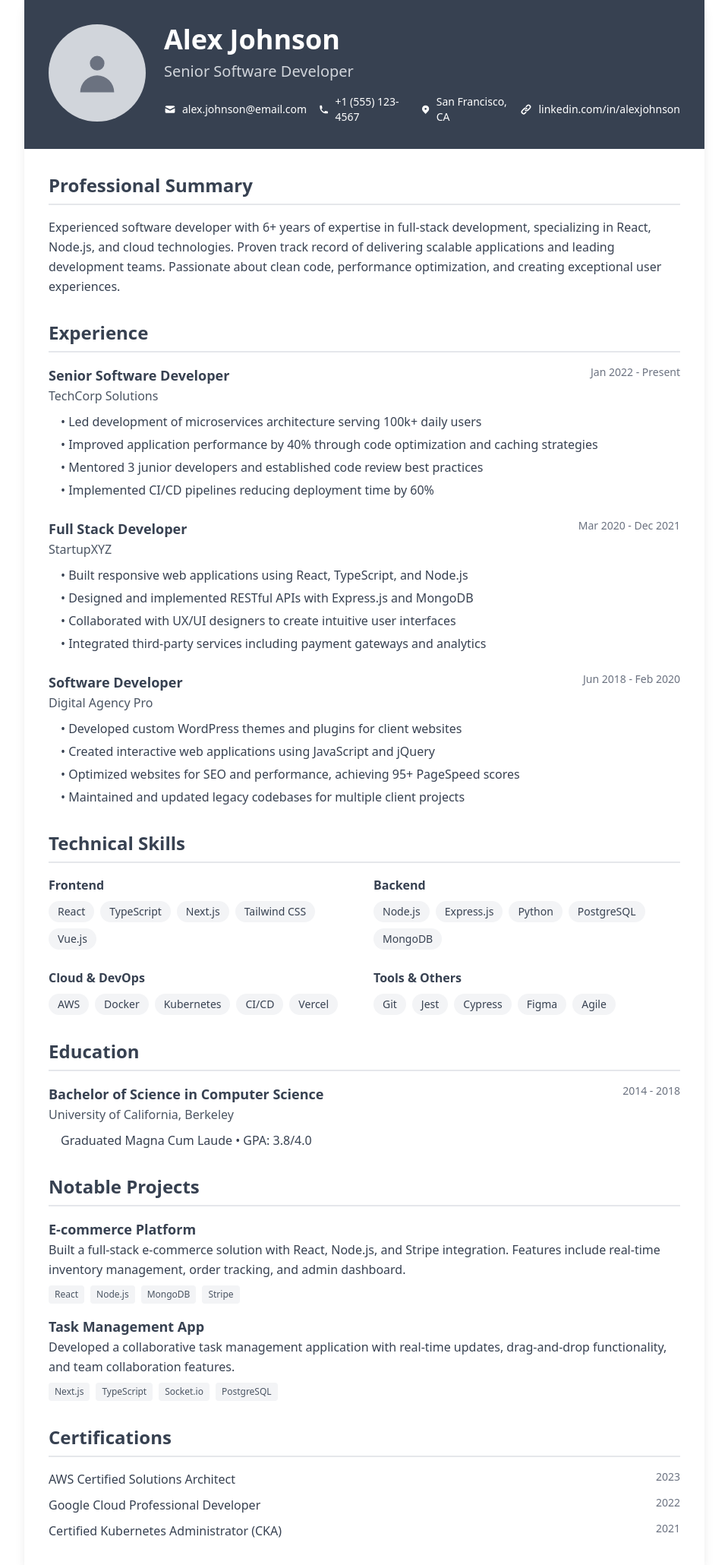
After one commit to Kitasio/resume-improver, a FastAPI app: template app/templates/resumes/2.html in a window 1280 px wide. The commit adds this page. Shown: the whole page at 76% size, without its empty margins (160-1119 px from the left). Run offline with FastAPI, Linux system fonts and the light colour scheme; the template is opened without the code that fills it, so the values that code supplies are empty; some libraries are stand-ins or nearby versions.

Commit message:
Add html templates

```diff
--- a/app/main.py
+++ b/app/main.py
@@ -27,7 +27,7 @@ class UserContext(BaseModel):
 cache: dict[str, UserContext] = {}
 
 # Time (in seconds) before cleanup
-CONTEXT_LIFETIME = 600
+CONTEXT_LIFETIME = 1200
 
 
 async def expire_context(ctx_id: str, delay: int):
@@ -39,6 +39,31 @@ async def expire_context(ctx_id: str, delay: int):
 @app.get("/", response_class=HTMLResponse)
 def root(request: Request):
     return templates.TemplateResponse(request=request, name="pages/home.html")
+
+
+@app.get("/pdf-templates/{id}")
+def pdf_template(request: Request, id: str):
+    template = cv_templates.env.get_template(f"{id}.html")
+    rendered_html = template.render(request=request)
+    pdf_io = BytesIO()
+    HTML(string=rendered_html).write_pdf(pdf_io)
+    pdf_io.seek(0)
+
+    return StreamingResponse(
+        pdf_io,
+        media_type="application/pdf",
+        headers={"Content-Disposition": "inline; filename=cv.pdf"},
+    )
+
+
+@app.get("/html-templates/{id}", response_class=HTMLResponse)
+def html_template(request: Request, id: str):
+    return templates.TemplateResponse(request=request, name=f"resumes/{id}.html")
+
+
+@app.get("/html-templates/{id}/compilations", response_class=HTMLResponse)
+def compile_html_template(request: Request, id: str):
+    pass
 
 
 @app.post("/resume-improvements", response_class=HTMLResponse)
--- /dev/null
+++ b/app/templates/resumes/2.html
@@ -0,0 +1,261 @@
+<!DOCTYPE html>
+<html lang="en">
+<head>
+    <meta charset="UTF-8">
+    <meta name="viewport" content="width=device-width, initial-scale=1.0">
+    <title>Alex Johnson - Software Developer</title>
+    <script src="https://cdn.tailwindcss.com"></script>
+    <script>
+        tailwind.config = {
+            theme: {
+                extend: {
+                    colors: {
+                        'cv-gray': '#374151',
+                        'cv-light': '#f9fafb',
+                    }
+                }
+            }
+        }
+    </script>
+</head>
+<body class="bg-white text-gray-800 font-sans leading-relaxed">
+    <div class="max-w-4xl mx-auto bg-white shadow-lg">
+        <!-- Header Section -->
+        <header class="bg-cv-gray text-white p-8">
+            <div class="flex flex-col md:flex-row items-center md:items-start gap-6">
+                <!-- Photo Placeholder -->
+                <div class="flex-shrink-0">
+                    <div class="w-32 h-32 bg-gray-300 rounded-full flex items-center justify-center">
+                        <svg class="w-16 h-16 text-gray-500" fill="currentColor" viewBox="0 0 20 20">
+                            <path fill-rule="evenodd" d="M10 9a3 3 0 100-6 3 3 0 000 6zm-7 9a7 7 0 1114 0H3z" clip-rule="evenodd"></path>
+                        </svg>
+                    </div>
+                </div>
+
+                <!-- Personal Info -->
+                <div class="text-center md:text-left flex-grow">
+                    <h1 class="text-3xl md:text-4xl font-bold mb-2">Alex Johnson</h1>
+                    <h2 class="text-xl text-gray-300 mb-4">Senior Software Developer</h2>
+
+                    <div class="flex flex-col md:flex-row gap-4 text-sm">
+                        <div class="flex items-center justify-center md:justify-start gap-2">
+                            <svg class="w-4 h-4" fill="currentColor" viewBox="0 0 20 20">
+                                <path d="M2.003 5.884L10 9.882l7.997-3.998A2 2 0 0016 4H4a2 2 0 00-1.997 1.884z"></path>
+                                <path d="M18 8.118l-8 4-8-4V14a2 2 0 002 2h12a2 2 0 002-2V8.118z"></path>
+                            </svg>
+                            <span>alex.johnson@email.com</span>
+                        </div>
+                        <div class="flex items-center justify-center md:justify-start gap-2">
+                            <svg class="w-4 h-4" fill="currentColor" viewBox="0 0 20 20">
+                                <path d="M2 3a1 1 0 011-1h2.153a1 1 0 01.986.836l.74 4.435a1 1 0 01-.54 1.06l-1.548.773a11.037 11.037 0 006.105 6.105l.774-1.548a1 1 0 011.059-.54l4.435.74a1 1 0 01.836.986V17a1 1 0 01-1 1h-2C7.82 18 2 12.18 2 5V3z"></path>
+                            </svg>
+                            <span>+1 (555) 123-4567</span>
+                        </div>
+                        <div class="flex items-center justify-center md:justify-start gap-2">
+                            <svg class="w-4 h-4" fill="currentColor" viewBox="0 0 20 20">
+                                <path fill-rule="evenodd" d="M5.05 4.05a7 7 0 119.9 9.9L10 18.9l-4.95-4.95a7 7 0 010-9.9zM10 11a2 2 0 100-4 2 2 0 000 4z" clip-rule="evenodd"></path>
+                            </svg>
+                            <span>San Francisco, CA</span>
+                        </div>
+                        <div class="flex items-center justify-center md:justify-start gap-2">
+                            <svg class="w-4 h-4" fill="currentColor" viewBox="0 0 20 20">
+                                <path fill-rule="evenodd" d="M12.586 4.586a2 2 0 112.828 2.828l-3 3a2 2 0 01-2.828 0 1 1 0 00-1.414 1.414 4 4 0 005.656 0l3-3a4 4 0 00-5.656-5.656l-1.5 1.5a1 1 0 101.414 1.414l1.5-1.5zm-5 5a2 2 0 012.828 0 1 1 0 101.414-1.414 4 4 0 00-5.656 0l-3 3a4 4 0 105.656 5.656l1.5-1.5a1 1 0 10-1.414-1.414l-1.5 1.5a2 2 0 11-2.828-2.828l3-3z" clip-rule="evenodd"></path>
+                            </svg>
+                            <span>linkedin.com/in/alexjohnson</span>
+                        </div>
+                    </div>
+                </div>
+            </div>
+        </header>
+
+        <div class="p-8">
+            <!-- Professional Summary -->
+            <section class="mb-8">
+                <h3 class="text-2xl font-bold text-cv-gray mb-4 border-b-2 border-gray-200 pb-2">Professional Summary</h3>
+                <p class="text-gray-700 leading-relaxed">
+                    Experienced software developer with 6+ years of expertise in full-stack development, specializing in React, Node.js, and cloud technologies.
+                    Proven track record of delivering scalable applications and leading development teams. Passionate about clean code, performance optimization,
+                    and creating exceptional user experiences.
+                </p>
+            </section>
+
+            <!-- Experience -->
+            <section class="mb-8">
+                <h3 class="text-2xl font-bold text-cv-gray mb-4 border-b-2 border-gray-200 pb-2">Experience</h3>
+
+                <div class="space-y-6">
+                    <div>
+                        <div class="flex flex-col md:flex-row md:justify-between md:items-start mb-2">
+                            <div>
+                                <h4 class="text-lg font-semibold text-cv-gray">Senior Software Developer</h4>
+                                <p class="text-gray-600 font-medium">TechCorp Solutions</p>
+                            </div>
+                            <span class="text-sm text-gray-500 mt-1 md:mt-0">Jan 2022 - Present</span>
+                        </div>
+                        <ul class="text-gray-700 space-y-1 ml-4">
+                            <li>• Led development of microservices architecture serving 100k+ daily users</li>
+                            <li>• Improved application performance by 40% through code optimization and caching strategies</li>
+                            <li>• Mentored 3 junior developers and established code review best practices</li>
+                            <li>• Implemented CI/CD pipelines reducing deployment time by 60%</li>
+                        </ul>
+                    </div>
+
+                    <div>
+                        <div class="flex flex-col md:flex-row md:justify-between md:items-start mb-2">
+                            <div>
+                                <h4 class="text-lg font-semibold text-cv-gray">Full Stack Developer</h4>
+                                <p class="text-gray-600 font-medium">StartupXYZ</p>
+                            </div>
+                            <span class="text-sm text-gray-500 mt-1 md:mt-0">Mar 2020 - Dec 2021</span>
+                        </div>
+                        <ul class="text-gray-700 space-y-1 ml-4">
+                            <li>• Built responsive web applications using React, TypeScript, and Node.js</li>
+                            <li>• Designed and implemented RESTful APIs with Express.js and MongoDB</li>
+                            <li>• Collaborated with UX/UI designers to create intuitive user interfaces</li>
+                            <li>• Integrated third-party services including payment gateways and analytics</li>
+                        </ul>
+                    </div>
+
+                    <div>
+                        <div class="flex flex-col md:flex-row md:justify-between md:items-start mb-2">
+                            <div>
+                                <h4 class="text-lg font-semibold text-cv-gray">Software Developer</h4>
+                                <p class="text-gray-600 font-medium">Digital Agency Pro</p>
+                            </div>
+                            <span class="text-sm text-gray-500 mt-1 md:mt-0">Jun 2018 - Feb 2020</span>
+                        </div>
+                        <ul class="text-gray-700 space-y-1 ml-4">
+                            <li>• Developed custom WordPress themes and plugins for client websites</li>
+                            <li>• Created interactive web applications using JavaScript and jQuery</li>
+                            <li>• Optimized websites for SEO and performance, achieving 95+ PageSpeed scores</li>
+                            <li>• Maintained and updated legacy codebases for multiple client projects</li>
+                        </ul>
+                    </div>
+                </div>
+            </section>
+
+            <!-- Skills -->
+            <section class="mb-8">
+                <h3 class="text-2xl font-bold text-cv-gray mb-4 border-b-2 border-gray-200 pb-2">Technical Skills</h3>
+
+                <div class="grid grid-cols-1 md:grid-cols-2 gap-6">
+                    <div>
+                        <h4 class="font-semibold text-cv-gray mb-2">Frontend</h4>
+                        <div class="flex flex-wrap gap-2">
+                            <span class="bg-gray-100 text-gray-700 px-3 py-1 rounded-full text-sm">React</span>
+                            <span class="bg-gray-100 text-gray-700 px-3 py-1 rounded-full text-sm">TypeScript</span>
+                            <span class="bg-gray-100 text-gray-700 px-3 py-1 rounded-full text-sm">Next.js</span>
+                            <span class="bg-gray-100 text-gray-700 px-3 py-1 rounded-full text-sm">Tailwind CSS</span>
+                            <span class="bg-gray-100 text-gray-700 px-3 py-1 rounded-full text-sm">Vue.js</span>
+                        </div>
+                    </div>
+
+                    <div>
+                        <h4 class="font-semibold text-cv-gray mb-2">Backend</h4>
+                        <div class="flex flex-wrap gap-2">
+                            <span class="bg-gray-100 text-gray-700 px-3 py-1 rounded-full text-sm">Node.js</span>
+                            <span class="bg-gray-100 text-gray-700 px-3 py-1 rounded-full text-sm">Express.js</span>
+                            <span class="bg-gray-100 text-gray-700 px-3 py-1 rounded-full text-sm">Python</span>
+                            <span class="bg-gray-100 text-gray-700 px-3 py-1 rounded-full text-sm">PostgreSQL</span>
+                            <span class="bg-gray-100 text-gray-700 px-3 py-1 rounded-full text-sm">MongoDB</span>
+                        </div>
+                    </div>
+
+                    <div>
+                        <h4 class="font-semibold text-cv-gray mb-2">Cloud & DevOps</h4>
+                        <div class="flex flex-wrap gap-2">
+                            <span class="bg-gray-100 text-gray-700 px-3 py-1 rounded-full text-sm">AWS</span>
+                            <span class="bg-gray-100 text-gray-700 px-3 py-1 rounded-full text-sm">Docker</span>
+                            <span class="bg-gray-100 text-gray-700 px-3 py-1 rounded-full text-sm">Kubernetes</span>
+                            <span class="bg-gray-100 text-gray-700 px-3 py-1 rounded-full text-sm">CI/CD</span>
+                            <span class="bg-gray-100 text-gray-700 px-3 py-1 rounded-full text-sm">Vercel</span>
+                        </div>
+                    </div>
+
+                    <div>
+                        <h4 class="font-semibold text-cv-gray mb-2">Tools & Others</h4>
+                        <div class="flex flex-wrap gap-2">
+                            <span class="bg-gray-100 text-gray-700 px-3 py-1 rounded-full text-sm">Git</span>
+                            <span class="bg-gray-100 text-gray-700 px-3 py-1 rounded-full text-sm">Jest</span>
+                            <span class="bg-gray-100 text-gray-700 px-3 py-1 rounded-full text-sm">Cypress</span>
+                            <span class="bg-gray-100 text-gray-700 px-3 py-1 rounded-full text-sm">Figma</span>
+                            <span class="bg-gray-100 text-gray-700 px-3 py-1 rounded-full text-sm">Agile</span>
+                        </div>
+                    </div>
+                </div>
+            </section>
+
+            <!-- Education -->
+            <section class="mb-8">
+                <h3 class="text-2xl font-bold text-cv-gray mb-4 border-b-2 border-gray-200 pb-2">Education</h3>
+
+                <div>
+                    <div class="flex flex-col md:flex-row md:justify-between md:items-start mb-2">
+                        <div>
+                            <h4 class="text-lg font-semibold text-cv-gray">Bachelor of Science in Computer Science</h4>
+                            <p class="text-gray-600 font-medium">University of California, Berkeley</p>
+                        </div>
+                        <span class="text-sm text-gray-500 mt-1 md:mt-0">2014 - 2018</span>
+                    </div>
+                    <p class="text-gray-700 ml-4">Graduated Magna Cum Laude • GPA: 3.8/4.0</p>
+                </div>
+            </section>
+
+            <!-- Projects -->
+            <section class="mb-8">
+                <h3 class="text-2xl font-bold text-cv-gray mb-4 border-b-2 border-gray-200 pb-2">Notable Projects</h3>
+
+                <div class="space-y-4">
+                    <div>
+                        <h4 class="text-lg font-semibold text-cv-gray">E-commerce Platform</h4>
+                        <p class="text-gray-700 mb-2">
+                            Built a full-stack e-commerce solution with React, Node.js, and Stripe integration.
+                            Features include real-time inventory management, order tracking, and admin dashboard.
+                        </p>
+                        <div class="flex flex-wrap gap-2">
+                            <span class="bg-gray-100 text-gray-600 px-2 py-1 rounded text-xs">React</span>
+                            <span class="bg-gray-100 text-gray-600 px-2 py-1 rounded text-xs">Node.js</span>
+                            <span class="bg-gray-100 text-gray-600 px-2 py-1 rounded text-xs">MongoDB</span>
+                            <span class="bg-gray-100 text-gray-600 px-2 py-1 rounded text-xs">Stripe</span>
+                        </div>
+                    </div>
+
+                    <div>
+                        <h4 class="text-lg font-semibold text-cv-gray">Task Management App</h4>
+                        <p class="text-gray-700 mb-2">
+                            Developed a collaborative task management application with real-time updates,
+                            drag-and-drop functionality, and team collaboration features.
+                        </p>
+                        <div class="flex flex-wrap gap-2">
+                            <span class="bg-gray-100 text-gray-600 px-2 py-1 rounded text-xs">Next.js</span>
+                            <span class="bg-gray-100 text-gray-600 px-2 py-1 rounded text-xs">TypeScript</span>
+                            <span class="bg-gray-100 text-gray-600 px-2 py-1 rounded text-xs">Socket.io</span>
+                            <span class="bg-gray-100 text-gray-600 px-2 py-1 rounded text-xs">PostgreSQL</span>
+                        </div>
+                    </div>
+                </div>
+            </section>
+
+            <!-- Certifications -->
+            <section>
+                <h3 class="text-2xl font-bold text-cv-gray mb-4 border-b-2 border-gray-200 pb-2">Certifications</h3>
+
+                <div class="space-y-2">
+                    <div class="flex flex-col md:flex-row md:justify-between">
+                        <span class="font-medium text-cv-gray">AWS Certified Solutions Architect</span>
+                        <span class="text-sm text-gray-500">2023</span>
+                    </div>
+                    <div class="flex flex-col md:flex-row md:justify-between">
+                        <span class="font-medium text-cv-gray">Google Cloud Professional Developer</span>
+                        <span class="text-sm text-gray-500">2022</span>
+                    </div>
+                    <div class="flex flex-col md:flex-row md:justify-between">
+                        <span class="font-medium text-cv-gray">Certified Kubernetes Administrator (CKA)</span>
+                        <span class="text-sm text-gray-500">2021</span>
+                    </div>
+                </div>
+            </section>
+        </div>
+    </div>
+</body>
+</html>
--- a/pyproject.toml
+++ b/pyproject.toml
@@ -6,6 +6,7 @@ readme = "README.md"
 requires-python = ">=3.12"
 dependencies = [
     "cachetools>=5.5.2",
+    "crawl4ai>=0.6.3",
     "fastapi[standard]>=0.115.12",
     "instructor>=1.8.1",
     "openai>=1.78.1",
```
Also changed, not shown: app/crawler.py (added, +62 -0 lines), app/static/cv_templates/1.html (+10 -1 lines), app/static/cv_templates/2.html (added, +261 -0 lines), app/static/styles/output.css (+69 -0 lines), 1 other file.
